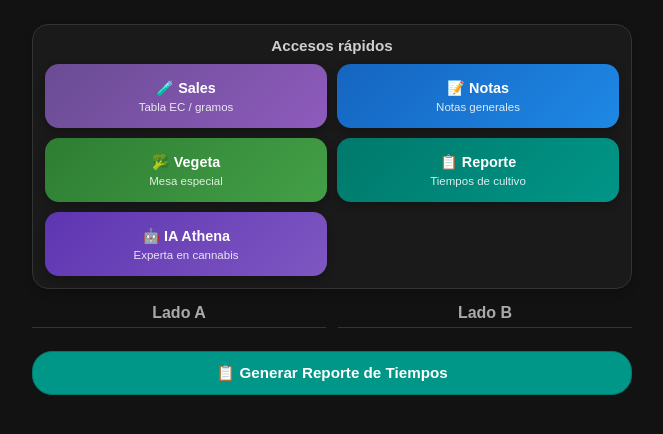
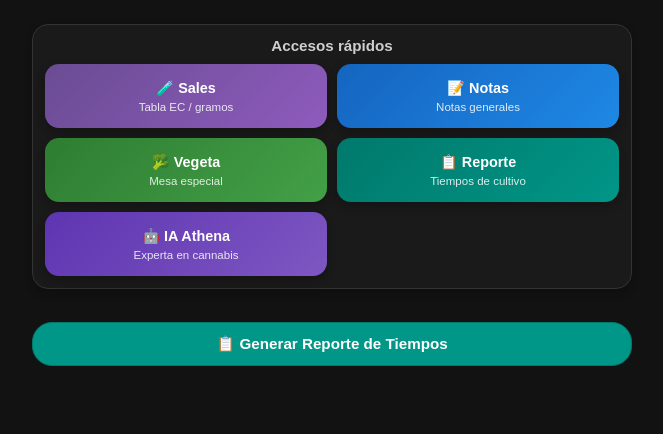
Before and after one commit to Pablito226/Cultivo-Bela-2.0, a plain HTML site: page index6.html in a window 1280 px wide. Shown: the part 92-526 px from the top of the page, without its empty margins (308-971 px from the left). Drawn offline with Linux system fonts and the light colour scheme.

Commit message:
Ocultar las mesas del tablero principal

```diff
--- a/index6.html
+++ b/index6.html
@@ -194,7 +194,7 @@
     }
 
     .bottom-controls { width: 100%; max-width: 600px; margin-top: 18px; margin-bottom: 25px; text-align: center; }
-    .report-btn-main { background-color: #009688; color: white; border: none; border-radius: 20px; padding: 12px 20px; font-weight: bold; font-size: 0.95rem; cursor: pointer; border: 1px solid #00796b; width: 100%; box-sizing: border-box; }
+    .report-btn-main { background-color: #009688; color: white; border: none; border-radius: 20px; padding: 12px 20px; font-weight: bold; font-size: 0.95rem; cursor: pointer; border: 1px solid #00796b; }
 
     .modal {
       display: none;
@@ -234,6 +234,8 @@
     }
 
     .report-textarea { font-family: monospace; font-size: 0.85rem; height: 180px; background: #111; color: #4caf50; border: 1px solid #333; }
+
+    .hidden-mesas { display: none !important; }
 
     @media (max-width: 480px) {
       .sales-panel { padding: 7px; }
@@ -286,13 +288,13 @@
     </div>
   </div>
 
-  <div class="panel-container">
+  <div class="panel-container hidden-mesas">
     <div class="columna-lado" id="col-lado-a"></div>
     <div class="columna-lado" id="col-lado-b"></div>
   </div>
 
   <div class="panel-open" id="vegeta-panel">
-    <div class="vegeta-container" id="col-vegeta"></div>
+    <div class="vegeta-container hidden-mesas" id="col-vegeta"></div>
   </div>
 
   <div class="panel-open" id="notes-panel">
@@ -340,7 +342,6 @@
       { ec: 3.0, grow: 20.3, core: 12.2 }
     ];
 
-    // 🔧 Configurá este endpoint con tu backend de IA (RAG + PDFs Athena)
     const AI_ENDPOINT = 'https://TU_BACKEND/api/athena-chat';
 
     let datos = {};
@@ -428,9 +429,9 @@
       const contA = document.getElementById('col-lado-a');
       const contV = document.getElementById('col-vegeta');
 
-      if (contB) contB.innerHTML = '<div class="columna-titulo">Lado B</div>';
-      if (contA) contA.innerHTML = '<div class="columna-titulo">Lado A</div>';
-      if (contV) contV.innerHTML = '<div class="columna-titulo">Mesa Especial</div>';
+      if (contB) contB.innerHTML = '';
+      if (contA) contA.innerHTML = '';
+      if (contV) contV.innerHTML = '';
     }
 
     function abrirModalReporte() {
```
